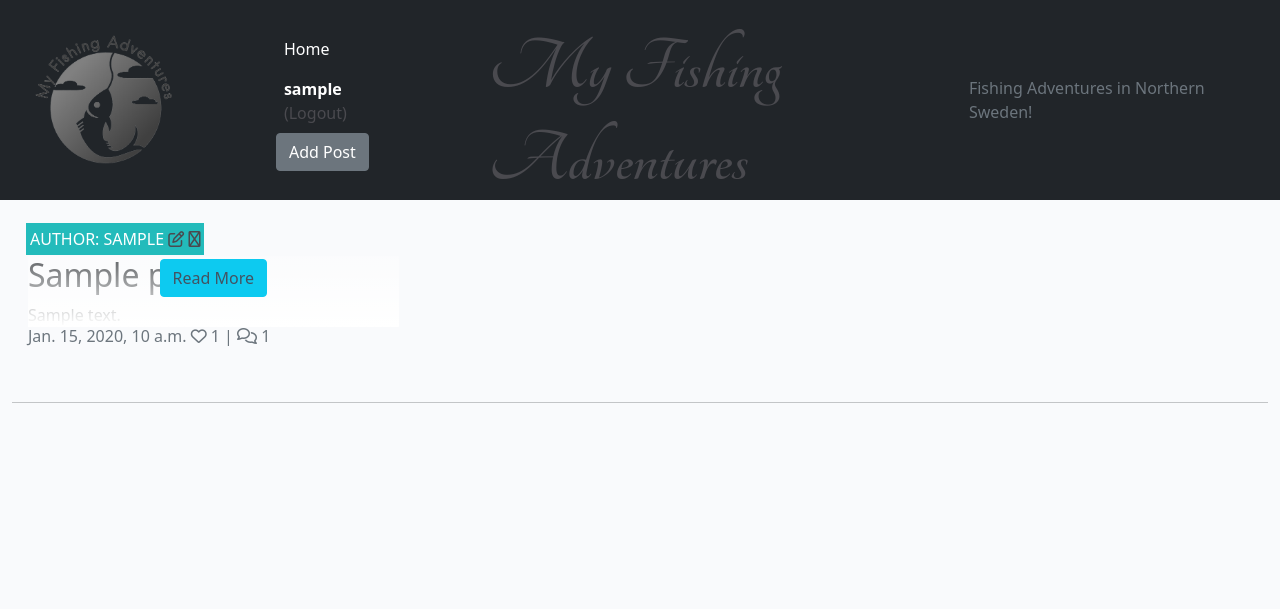
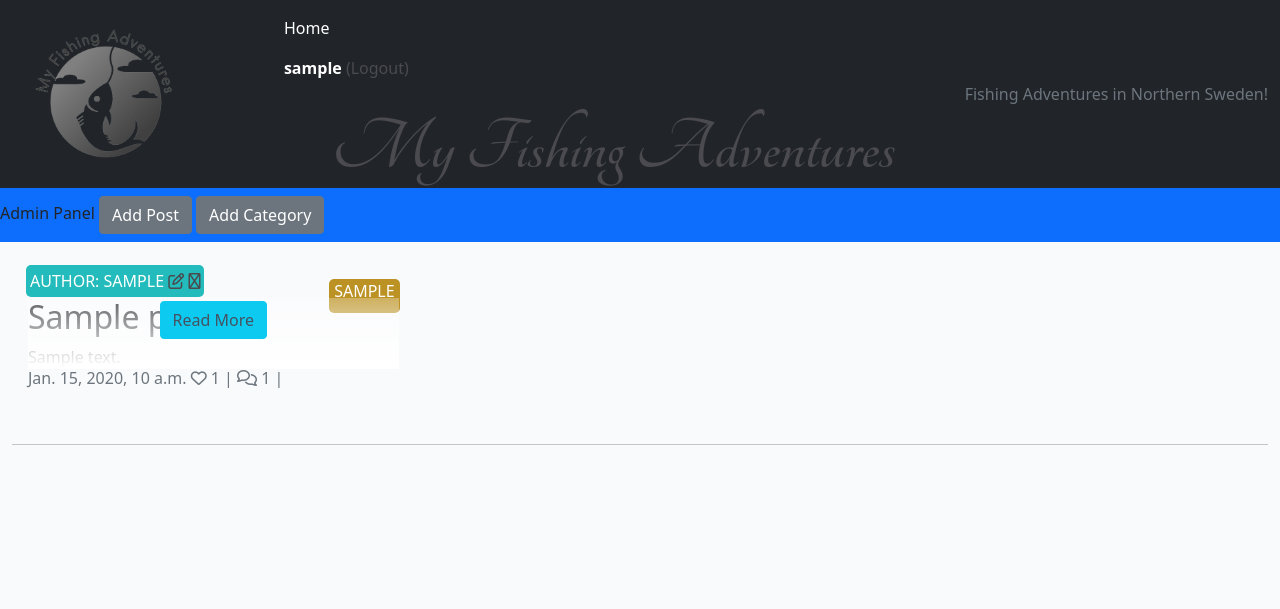
Before and after one commit to markdaniel1982/MD82-P4, a Django app: page / in a window 1280 px wide. Shown: the top 609 px of the page. Run offline with Django 3.2, Linux system fonts and the light colour scheme; a user stored in the database is signed in; tables that the repository leaves empty hold one stand-in row (values such as "Sample post"); some libraries are stand-ins or nearby versions.

Commit message:
add Category model and setup and style admin panel on homepage

```diff
--- a/blog/forms.py
+++ b/blog/forms.py
@@ -1,6 +1,12 @@
-from .models import Comment, Post
+from .models import Comment, Post, Category
 from django import forms
 from crispy_forms.helper import FormHelper
+
+choices = Category.objects.all().values_list('name', 'name')
+
+choice_list = []
+for item in choices:
+    choice_list.append(item)
 
 
 class CommentForm(forms.ModelForm):
@@ -15,6 +21,7 @@ class PostForm(forms.ModelForm):
         fields = ('title',
                   'slug',
                   'author',
+                  'category',
                   'featured_image',
                   'content',
                   )
@@ -23,6 +30,7 @@ class PostForm(forms.ModelForm):
             'title': forms.TextInput(attrs={'class': 'form-control'}),
             'slug': forms.TextInput(attrs={'class': 'form-control'}),
             'author': forms.Select(attrs={'class': 'form-control'}),
+            'category': forms.Select(choices=choice_list, attrs={'class': 'form-control'}),
             'featured_image': forms.ClearableFileInput(attrs={'class': 'form-control'}),
             'content': forms.Textarea(attrs={'class': 'form-control'}),
             'status': forms.Select(attrs={'class': 'form-control'})
@@ -33,11 +41,13 @@ class EditPostForm(forms.ModelForm):
     class Meta:
         model = Post
         fields = (
+            'category',
             'featured_image',
             'content',
         )
 
         widgets = {
+            'category': forms.Select(choices=choices, attrs={'class': 'form-control'}),
             'featured_image': forms.ClearableFileInput(attrs={'class': 'form-control'}),
             'content': forms.Textarea(attrs={'class': 'form-control'}),
         }
--- a/blog/models.py
+++ b/blog/models.py
@@ -5,6 +5,16 @@ from django.urls import reverse
 
 
 STATUS = ((0, "Draft"), (1, "Published"))
+
+
+class Category(models.Model):
+    name = models.CharField(max_length=200, unique=True)
+
+    def __str__(self):
+        return self.name
+
+    def get_absolute_url(self):
+        return reverse('home')
 
 
 class Post(models.Model):
@@ -20,6 +30,7 @@ class Post(models.Model):
     status = models.IntegerField(choices=STATUS, default=1)
     likes = models.ManyToManyField(
         User, related_name='blogpost_like', blank=True)
+    category = models.CharField(max_length=255, default='Fishing')
 
     class Meta:
         ordering = ["-created_on"]
@@ -36,6 +47,9 @@ class Post(models.Model):
     def number_of_comments(self):
         return self.comments.count()
 
+    def category_name(self):
+        return self.category
+
 
 class Comment(models.Model):
     post = models.ForeignKey(Post, on_delete=models.CASCADE,
@@ -51,6 +65,3 @@ class Comment(models.Model):
 
     def __str__(self):
         return f"Comment {self.body} by {self.name}"
-
-
-# class Gallery(models.Model)
--- a/blog/urls.py
+++ b/blog/urls.py
@@ -1,6 +1,6 @@
 from . import views
 from django.urls import path
-from .views import AddPostView, EditPostView, DeletePostView
+from .views import AddPostView, EditPostView, DeletePostView, AddCategoryView
 
 
 urlpatterns = [
@@ -10,6 +10,7 @@ urlpatterns = [
     path('<int:pk>/<post_slug>/',
          views.CommentDeleteView.as_view(), name='comment_delete'),
     path('add_post.html/', views.AddPostView.as_view(), name='add_post'),
+    path('add_category.html/', views.AddCategoryView.as_view(), name='add_category'),
     path('<slug:slug>/update/',
          views.EditPostView.as_view(), name='update_post'),
     path('<slug:slug>/delete/',
--- a/blog/views.py
+++ b/blog/views.py
@@ -3,7 +3,7 @@ from django.views import generic, View
 from django.views.generic import CreateView, UpdateView
 from django.views.generic.edit import DeleteView
 from django.http import HttpResponseRedirect
-from .models import Post, Comment
+from .models import Post, Comment, Category
 from .forms import CommentForm, PostForm, EditPostForm
 from django.urls import reverse, reverse_lazy
 
@@ -95,6 +95,12 @@ class AddPostView(CreateView):
     template_name = 'add_post.html'
 
 
+class AddCategoryView(CreateView):
+    model = Category
+    template_name = 'add_category.html'
+    fields = '__all__'
+
+
 class EditPostView(UpdateView):
     model = Post
     form_class = EditPostForm
--- a/static/css/style.css
+++ b/static/css/style.css
@@ -86,6 +86,25 @@ a {
     min-width: 30%;
     left: -2px;
     background-color: #23BBBB;
+    border-radius: 5px;
+}
+
+.category-flash {
+    position: absolute;
+    top: 2%;
+    width: fit-content;
+    height: 34px;
+    right: -5px;
+    background-color: #bb9223;
+    border-radius: 5px;
+    color: white;
+    margin: 4px;
+    text-transform: uppercase;
+}
+
+.category-flash p {
+    padding-left: 5px;
+    padding-right: 5px;
 }
 
 .author {
--- a/templates/base.html
+++ b/templates/base.html
@@ -45,17 +45,8 @@
                         <li class="nav-item">
                             <span class="nav-link active"><strong>{{ user }} </strong><a id="nav-link-logout"
                                     href="{% url 'account_logout' %}">(<small">Logout</small>)</a></span>
-                        </li>
-                        <span>
-                            {% if request.user.is_superuser %}
-                            <li>
 
-                                <a href="{% url 'add_post' %}"><button class="btn btn-secondary">Add Post</button></a>
-
-                            </li>
-                            {% endif %}
-                        </span>
-                        {% else %}
+                            {% else %}
                         <li class="nav-item">
                             <a class="nav-link" href="{% url 'account_signup' %}">Register</a>
                         </li>
@@ -73,6 +64,19 @@
             </div>
         </div>
     </nav>
+    {% if request.user.is_superuser %}
+    <div>
+        <nav class="navbar navbar-sm navbar-light bg-primary">
+            <div>
+                Admin Panel
+                <span>
+                    <a href="{% url 'add_post' %}"><button class="btn btn-secondary">Add Post</button></a>
+                    <a href="{% url 'add_category' %}"><button class="btn btn-secondary">Add Category</button></a>
+                </span>
+            </div>
+        </nav>
+    </div>
+    {% endif %}
     <div class="container">
         <div class="row">
             <div class="col-md-8 offset-md-2">
--- a/templates/index.html
+++ b/templates/index.html
@@ -29,6 +29,9 @@
                                         {% endif %}
                                     </p>
                                 </div>
+                                <div class="category-flash">
+                                    <p> {{ post.category_name }}</p>
+                                </div>
                             </div>
                             <div class="fadeout">
                                 <div>
@@ -45,8 +48,9 @@
 
                             <p class="card-text text-muted h6">{{ post.created_on}}
                                 <i class="far fa-heart"></i> {{ post.number_of_likes }} |
-                                <i class="far fa-comments"></i> {{ post.number_of_comments }}
+                                <i class="far fa-comments"></i> {{ post.number_of_comments }} |
                             </p>
+
 
                         </div>
                     </div>
```
Also changed, not shown: blog/admin.py (+6 -1 lines), templates/add_category.html (added, +24 -0 lines), blog/migrations/0006_auto_20230524_0942.py (added), blog/migrations/0007_alter_post_category.py (added).
